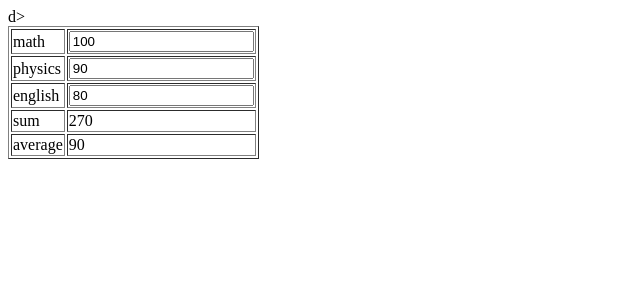
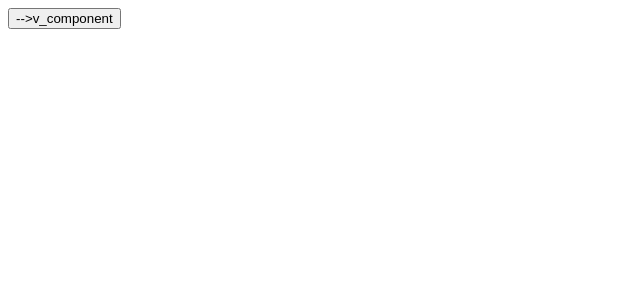
Before and after one commit to babyplus/my_vue_test, a Vue app: page / in a window 1280 px wide. Shown: the top 300 px of the page, without its empty margins (0-640 px from the left). Built offline with nearby package versions, Linux system fonts and the light colour scheme.

Commit message:
test_component

```diff
--- a/index.html
+++ b/index.html
@@ -82,31 +82,34 @@
       <!--<pre>&ndash;&gt;v-else</pre>-->
     <!--</div>-->
   <!--</div>-->
-  <div id="test_computed">
-    <table border="1">
-      <tbody>
-        <tr>
-          <td>math</td>
-          <td><input type="text" v-model.number.lazy="math"></td>
-        </tr>
-        <tr>
-          <td>physics</td>
-          <td><input type="text" v-model.number.lazy="physics"></td>d>
-        </tr>
-        <tr>
-          <td>english</td>
-          <td><input type="text" v-model.number.lazy="english"></td>
-        </tr>
-        <tr>
-          <td>sum</td>
-          <td>{{ sum }}</td>
-        </tr>
-        <tr>
-          <td>average</td>
-          <td>{{ average }}</td>
-        </tr>
-      </tbody>
-    </table>
-  </div>
+  <!--<div id="test_computed">-->
+    <!--<table border="1">-->
+      <!--<tbody>-->
+        <!--<tr>-->
+          <!--<td>math</td>-->
+          <!--<td><input type="text" v-model.number.lazy="math"></td>-->
+        <!--</tr>-->
+        <!--<tr>-->
+          <!--<td>physics</td>-->
+          <!--<td><input type="text" v-model.number.lazy="physics"></td>d>-->
+        <!--</tr>-->
+        <!--<tr>-->
+          <!--<td>english</td>-->
+          <!--<td><input type="text" v-model.number.lazy="english"></td>-->
+        <!--</tr>-->
+        <!--<tr>-->
+          <!--<td>sum</td>-->
+          <!--<td>{{ sum }}</td>-->
+        <!--</tr>-->
+        <!--<tr>-->
+          <!--<td>average</td>-->
+          <!--<td>{{ average }}</td>-->
+        <!--</tr>-->
+      <!--</tbody>-->
+    <!--</table>-->
+  <!--</div>-->
+    <div id="v_component">
+      <alert></alert>
+    </div>
   </body>
 </html>
--- a/src/main.js
+++ b/src/main.js
@@ -86,19 +86,41 @@ Vue.config.productionTip = false
 //     role: 'admin'
 //   }
 // })
-new Vue({
-  el: '#test_computed',
-  data: {
-    math: 100,
-    physics: 90,
-    english: 80
-  },
-  computed: {
-    sum: function () {
-      return parseFloat(this.math) + parseFloat(this.physics) + parseFloat(this.english)
-    },
-    average: function () {
-      return Math.round(this.sum / 3)
+// new Vue({
+//   el: '#test_computed',
+//   data: {
+//     math: 100,
+//     physics: 90,
+//     english: 80
+//   },
+//   computed: {
+//     sum: function () {
+//       return parseFloat(this.math) + parseFloat(this.physics) + parseFloat(this.english)
+//     },
+//     average: function () {
+//       return Math.round(this.sum / 3)
+//     }
+//   }
+// })
+// Vue.component('alert', {
+//   template: '<button @click="on_click">-->v_component</button>',
+//   methods: {
+//     on_click: function () {
+//       alert('-->alert')
+//     }
+//   }
+// })
+var alertComponent = {
+  template: '<button @click="on_click">-->v_component</button>',
+  methods: {
+    on_click: function () {
+      alert('-->alert')
     }
   }
+}
+new Vue({
+  el: '#v_component',
+  components: {
+    alert: alertComponent
+  }
 })
```
